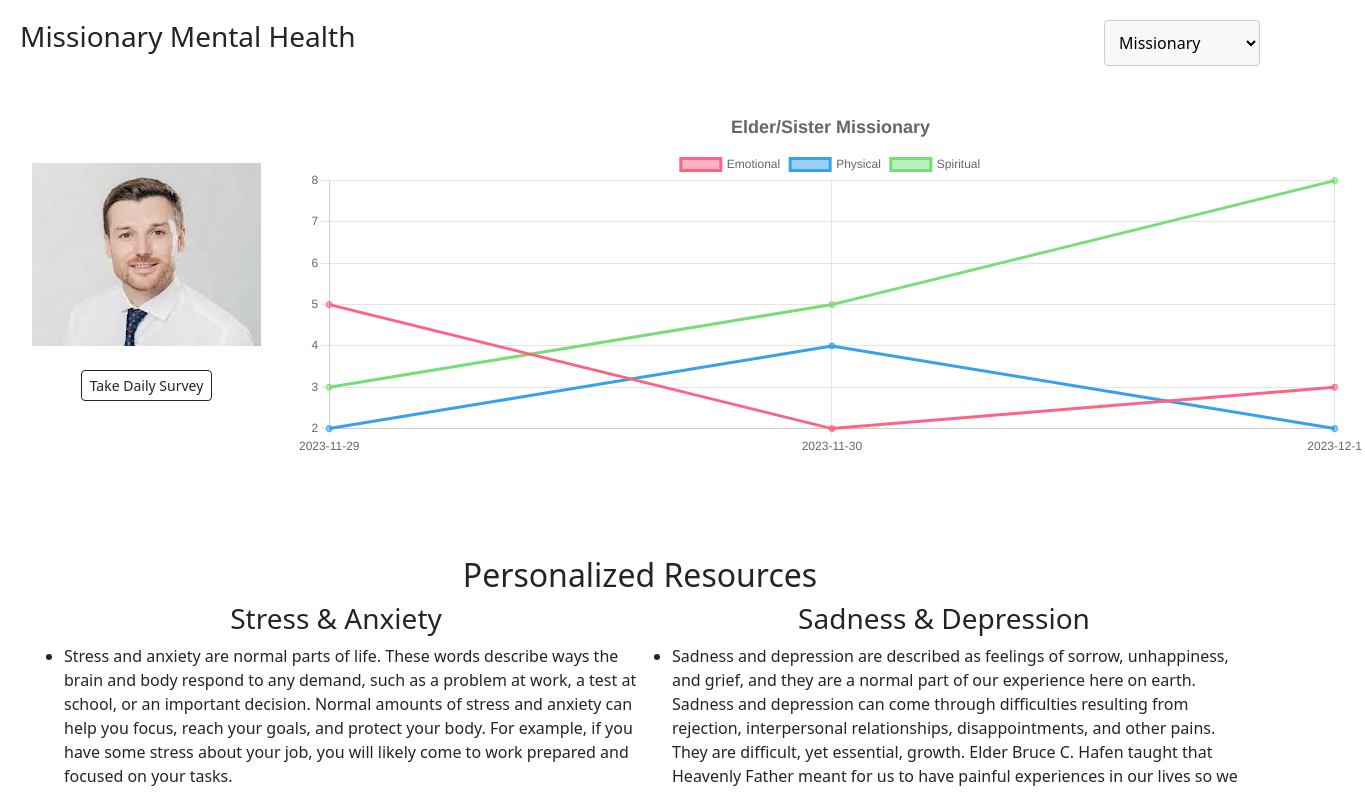
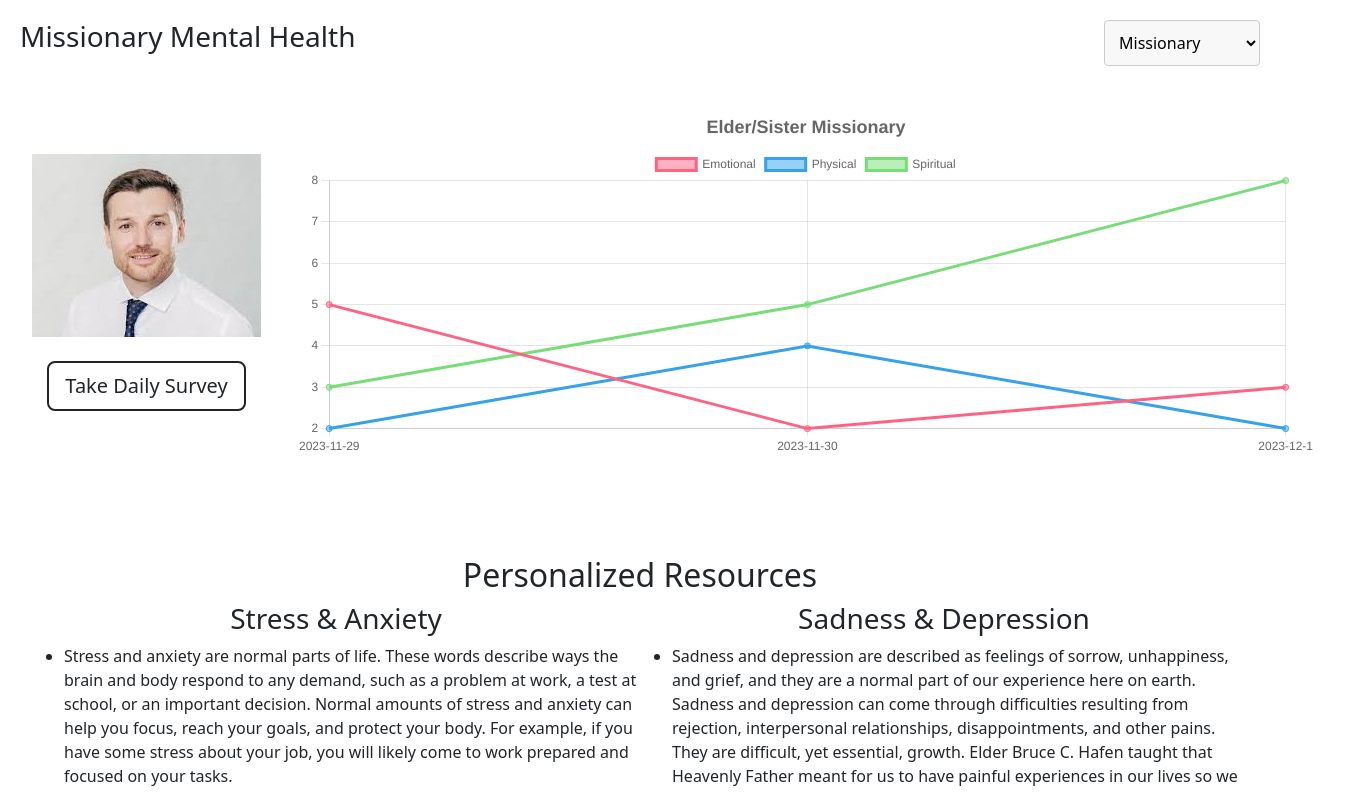
Before and after one commit to DexStephens/mmha, a React (Vite) app: page / in a window 1280 px wide. Shown: the top 792 px of the page, 1365 px wide, since content can reach past the window. Built offline with nearby package versions, Linux system fonts and the light colour scheme.

Commit message:
Increase button size, make the border thicker

```diff
--- a/src/profile/profilePage.tsx
+++ b/src/profile/profilePage.tsx
@@ -6,11 +6,10 @@ import SadnessDepression from "../personalizedResources/sadnessDepression";
 import WaysToConnect from "../personalizedResources/waysToConnect";
 import { Link } from "react-router-dom";
 import { SurveyContext } from "../main";
-import { useContext } from 'react'
+import { useContext } from "react";
 
 function ProfilePage() {
-
-  const surveyContext = useContext(SurveyContext)
+  const surveyContext = useContext(SurveyContext);
 
   const emotionalData = {
     labels: surveyContext?.surveys.dates,
@@ -49,7 +48,7 @@ function ProfilePage() {
           <img
             src={HeadShot}
             alt="Missionary Headshot"
-            style={{ width: "atuo", height: "75%", marginRight: "35px" }}
+            style={{ width: "auto", height: "75%", marginRight: "35px" }}
           />
           <br></br>
           <br></br>
@@ -60,7 +59,11 @@ function ProfilePage() {
               marginRight: "35px",
             }}
           >
-            <Link type="button" className="btn btn-outline-dark btn-sm" to="/survey">
+            <Link
+              type="button"
+              className="btn btn-outline-dark btn-lg border-2"
+              to="/survey"
+            >
               Take Daily Survey
             </Link>
           </div>
```
